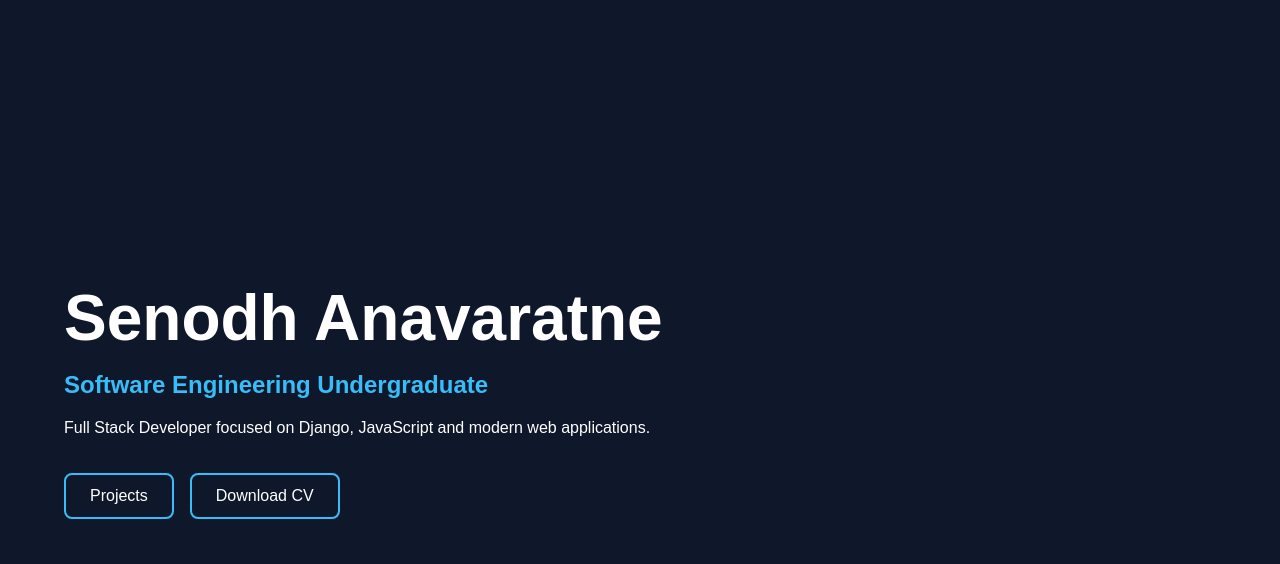
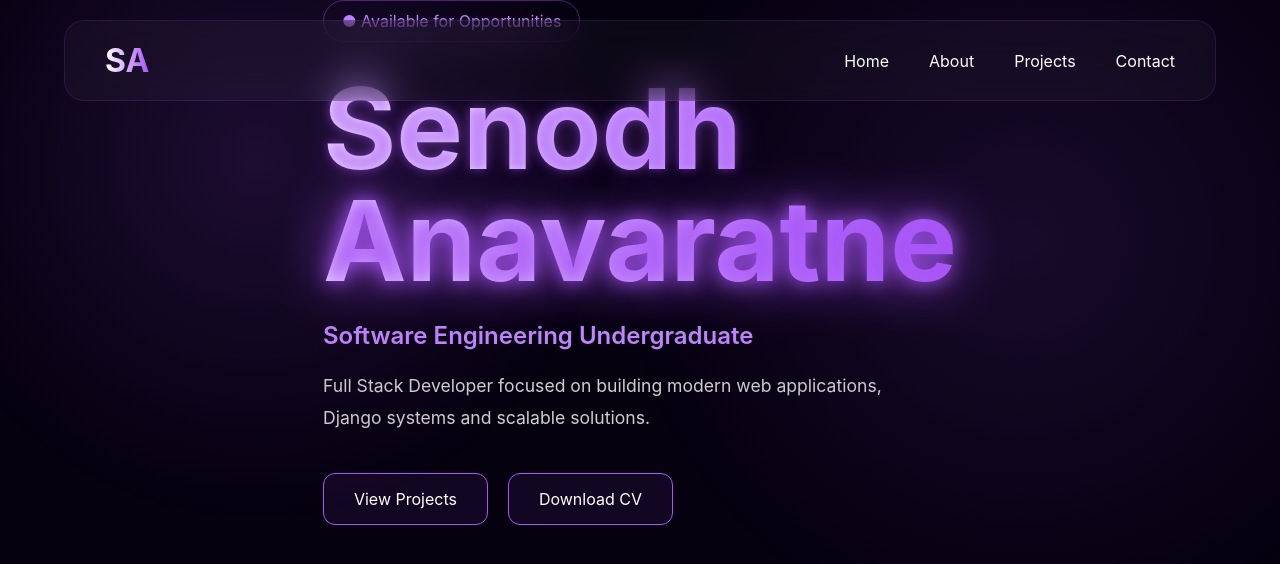
Before and after one commit to FrostB0und/portfolio-website, a website built with Vite: page index.html in a window 1280 px wide. Built offline with nearby package versions, Linux system fonts and the light colour scheme.

Commit message:
Designing Home Page

```diff
--- a/src/main.js
+++ b/src/main.js
@@ -1,16 +1,47 @@
-import './style.css'
+import "./style.css";
 
-document.querySelector('#app').innerHTML = `
-  <section class="hero">
-    <h1>Senodh Anavaratne</h1>
+document.querySelector("#app").innerHTML = `
+<nav>
+  <div class="logo">SA</div>
+
+  <div class="nav-links">
+    <a href="#">Home</a>
+    <a href="#">About</a>
+    <a href="#">Projects</a>
+    <a href="#">Contact</a>
+  </div>
+</nav>
+
+<section class="hero">
+
+  <div class="hero-left">
+
+    <div class="badge">
+      ● Available for Opportunities
+    </div>
+
+    <h1>
+      Senodh <br />
+      <span>Anavaratne</span>
+    </h1>
+
     <h2>Software Engineering Undergraduate</h2>
+
     <p>
-      Full Stack Developer focused on Django, JavaScript and modern web applications.
+      Full Stack Developer focused on building modern web applications,
+      Django systems and scalable solutions.
     </p>
 
     <div class="buttons">
-      <a href="#projects">Projects</a>
+      <a href="#">View Projects</a>
       <a href="#">Download CV</a>
     </div>
-  </section>
-`
+
+  </div>
+
+  <div class="hero-right">
+    <div class="planet"></div>
+  </div>
+
+</section>
+`;
--- a/src/style.css
+++ b/src/style.css
@@ -3,13 +3,12 @@
   padding: 0;
   box-sizing: border-box;
 }
-
 body {
-  background: #0f172a;
+  background: #070411;
   color: white;
-  font-family: Arial, sans-serif;
+  font-family: Inter, sans-serif;
+  overflow-x: hidden;
 }
-
 .hero {
   min-height: 100vh;
   display: flex;
@@ -19,15 +18,25 @@ body {
 }
 
 .hero h1 {
-  font-size: 4rem;
+  font-size: 5rem;
   margin-bottom: 1rem;
+  background: linear-gradient(
+    90deg,
+    #ffffff,
+    #d8b4fe,
+    #a855f7
+  );
+  -webkit-background-clip: text;
+  -webkit-text-fill-color: transparent;
+
+  text-shadow:
+    0 0 10px rgba(168,85,247,0.5),
+    0 0 30px rgba(168,85,247,0.3);
 }
-
 .hero h2 {
-  color: #38bdf8;
-  margin-bottom: 1rem;
+  color: #c084fc;
+  font-weight: 600;
 }
-
 .hero p {
   max-width: 600px;
   line-height: 1.6;
@@ -42,12 +51,199 @@ body {
 .buttons a {
   text-decoration: none;
   color: white;
-  padding: 12px 24px;
-  border: 2px solid #38bdf8;
-  border-radius: 8px;
+  padding: 14px 28px;
+  border-radius: 12px;
+  border: 1px solid rgba(168,85,247,0.4);
+
+  background: rgba(168,85,247,0.08);
+
+  transition: all 0.3s ease;
 }
 
 .buttons a:hover {
-  background: #38bdf8;
-  color: black;
+  transform: translateY(-4px);
+
+  box-shadow:
+    0 0 20px rgba(168,85,247,0.4),
+    0 0 40px rgba(168,85,247,0.2);
+
+  background: rgba(168,85,247,0.2);
 }
+
+.cursor-glow {
+  position: fixed;
+  width: 300px;
+  height: 300px;
+
+  background:
+  radial-gradient(
+    circle at top right,
+    rgba(168,85,247,0.15),
+    transparent 40%
+  ),
+  #070411;
+
+  pointer-events: none;
+  border-radius: 50%;
+  transform: translate(-50%, -50%);
+  z-index: -1;
+}
+
+body{
+    background:#05010f;
+    color:white;
+    font-family:Inter,sans-serif;
+    overflow:hidden;
+}
+
+nav{
+    position:fixed;
+
+    top:20px;
+    left:50%;
+
+    transform:translateX(-50%);
+
+    width:90%;
+    max-width:1400px;
+
+    display:flex;
+    justify-content:space-between;
+    align-items:center;
+
+    padding:20px 40px;
+
+    background:rgba(255,255,255,0.03);
+
+    backdrop-filter:blur(20px);
+
+    border:1px solid rgba(168,85,247,.15);
+
+    border-radius:20px;
+
+    z-index:1000;
+}
+
+.logo{
+    font-size:2rem;
+    font-weight:700;
+
+    background:linear-gradient(
+      90deg,
+      #ffffff,
+      #a855f7
+    );
+
+    -webkit-background-clip:text;
+    -webkit-text-fill-color:transparent;
+}
+
+.nav-links{
+    display:flex;
+    gap:40px;
+}
+
+.nav-links a{
+    color:white;
+    text-decoration:none;
+}
+
+.hero{
+    min-height:85vh;
+
+    display:flex;
+    align-items:center;
+    justify-content:space-between;
+
+    padding:0 80px;
+}
+
+.hero-left{
+    max-width:650px;
+}
+
+.badge{
+    display:inline-block;
+
+    padding:10px 18px;
+
+    border:1px solid rgba(168,85,247,.4);
+
+    border-radius:999px;
+
+    color:#c084fc;
+
+    margin-bottom:30px;
+}
+
+.hero h1{
+    font-size:7rem;
+    line-height:1;
+}
+
+.hero h1 span{
+    color:#a855f7;
+
+    text-shadow:
+      0 0 20px #a855f7,
+      0 0 60px #a855f7;
+}
+
+.hero h2{
+    margin-top:25px;
+    color:#c084fc;
+}
+
+.hero p{
+    margin-top:20px;
+    font-size:1.1rem;
+    line-height:1.8;
+    color:#cfcfcf;
+}
+
+.buttons{
+    display:flex;
+    gap:20px;
+    margin-top:40px;
+}
+
+.buttons a{
+    padding:15px 30px;
+    border-radius:12px;
+
+    text-decoration:none;
+    color:white;
+
+    border:1px solid #a855f7;
+
+    transition:.3s;
+}
+
+.buttons a:hover{
+    transform:translateY(-4px);
+
+    box-shadow:
+      0 0 25px rgba(168,85,247,.5);
+}
+
+body::before{
+    content:"";
+
+    position:fixed;
+    inset:0;
+
+    background:
+      radial-gradient(
+        circle at 20% 20%,
+        rgba(168,85,247,.15),
+        transparent 30%
+      ),
+
+      radial-gradient(
+        circle at 80% 30%,
+        rgba(168,85,247,.12),
+        transparent 35%
+      );
+
+    pointer-events:none;
+}
```
